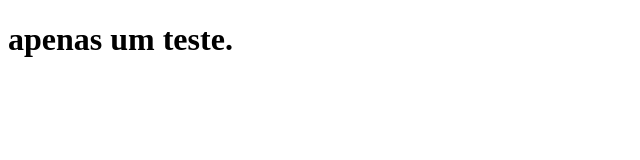
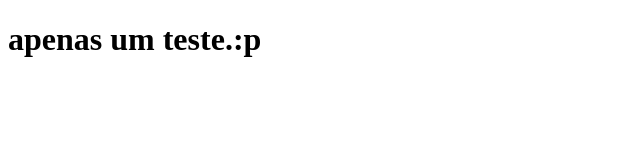
Before and after one commit to matheuskkj77/test, a Next.js app: page / in a window 1280 px wide. Shown: the top 160 px of the page, without its empty margins (0-640 px from the left). Built offline with nearby package versions, Linux system fonts and the light colour scheme.

Commit message:
modifica a frase

```diff
--- a/pages/index.js
+++ b/pages/index.js
@@ -1,5 +1,5 @@
 function Home() {
-    return <h1>apenas um teste.</h1>
+    return <h1>apenas um teste.:p</h1>
 }
 
 export default Home;
```
